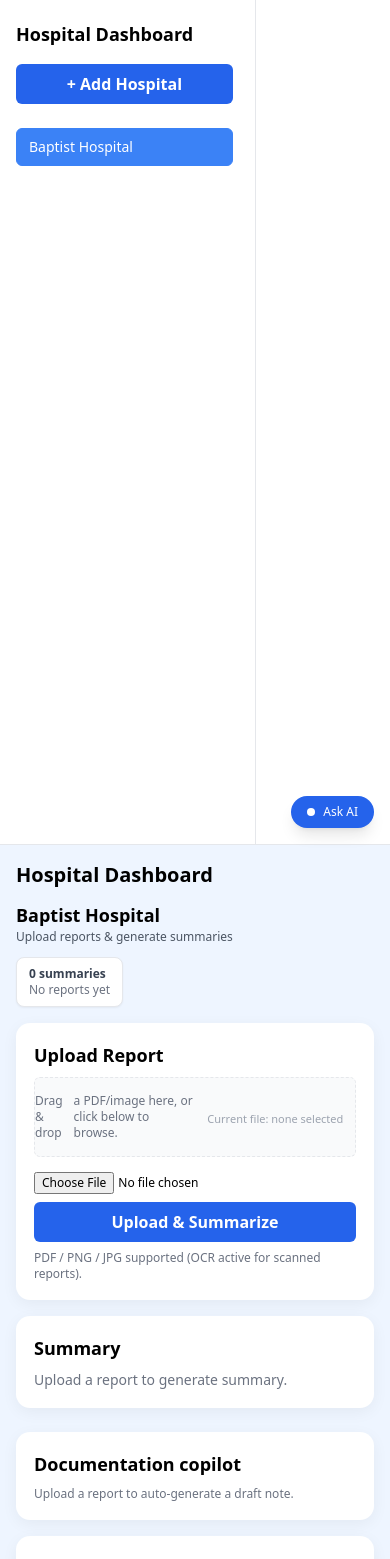
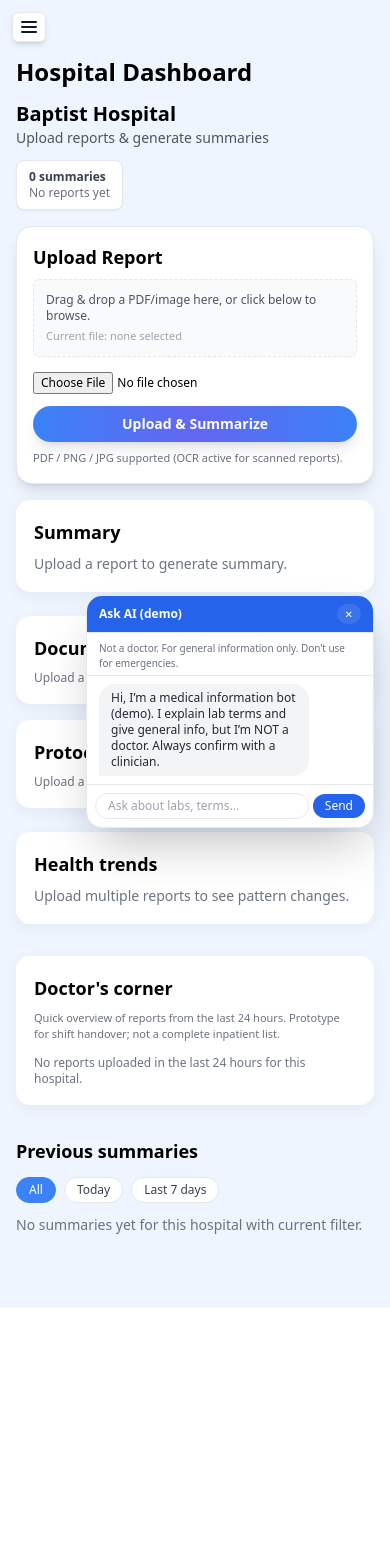
Before and after one commit to Aqib053/hospital-dashboard-app, a React (Vite) app in the folder frontend/: page / in a window 390 px wide. Shown: the top 1559 px of the page. After the commit the page ends 1307 px from the top, so only its background shows below. Built offline with nearby package versions, Linux system fonts and the light colour scheme.

Commit message:
Update hospital dashboard UI (hamburger + Ask AI + mobile fixes)

```diff
--- a/frontend/src/App.jsx
+++ b/frontend/src/App.jsx
@@ -11,7 +11,6 @@ import DoctorsCorner from "./components/DoctorsCorner";
 import AskAIWidget from "./components/AskAIWidget";
 import "./index.css";
 
-// ---------- METRIC EXTRACTION PATTERNS ----------
 const METRIC_PATTERNS = {
   HbA1c:
     /(HbA1c|HbA1C|Glyco[\s-]*Hemoglobin|Glycated[\s-]*Haemoglobin)[^\d]{0,40}(\d+(\.\d+)?)/i,
@@ -44,6 +43,9 @@ export default function App() {
   const [summaryHistory, setSummaryHistory] = useState({});
   const [historyFilter, setHistoryFilter] = useState("all");
 
+  // overlay sidebar (for ALL screen sizes)
+  const [sidebarOverlayOpen, setSidebarOverlayOpen] = useState(false);
+
   const uploadSectionRef = useRef(null);
 
   const scrollToUpload = () => {
@@ -57,19 +59,24 @@ export default function App() {
 
   const handleSelectHospital = (name) => {
     setSelectedHospital(name);
+    setSidebarOverlayOpen(false);
     scrollToUpload();
   };
 
   const addHospital = () => {
     const name = prompt("Enter hospital name");
     if (!name) return;
+
     if (hospitals.includes(name)) {
       setSelectedHospital(name);
+      setSidebarOverlayOpen(false);
       scrollToUpload();
       return;
     }
+
     setHospitals((prev) => [...prev, name]);
     setSelectedHospital(name);
+    setSidebarOverlayOpen(false);
     scrollToUpload();
   };
 
@@ -107,9 +114,8 @@ export default function App() {
   const todayKey = now.toISOString().slice(0, 10);
   const filteredSummaries = hospitalSummaries.filter((item) => {
     if (historyFilter === "all") return true;
-    if (historyFilter === "today") {
+    if (historyFilter === "today")
       return item.createdAt.slice(0, 10) === todayKey;
-    }
     if (historyFilter === "week") {
       const d = new Date(item.createdAt);
       const diffDays = (now - d) / (1000 * 60 * 60 * 24);
@@ -119,9 +125,32 @@ export default function App() {
   });
 
   return (
-    <div className="relative flex flex-col md:flex-row min-h-screen bg-[#eef5ff] overflow-x-hidden">
-      {/* LEFT SIDEBAR */}
-      <div className="w-full md:w-64 border-b md:border-b-0 md:border-r bg-white">
+    <div className="relative min-h-screen bg-[#eef5ff] overflow-x-hidden">
+      {/* HAMBURGER – always visible top-left */}
+      <button
+        onClick={() => setSidebarOverlayOpen(true)}
+        className="fixed top-3 left-3 z-40 p-2 rounded-md border bg-white shadow-md flex flex-col justify-center gap-[3px]"
+        aria-label="Select hospital"
+      >
+        <span className="w-4 h-0.5 bg-gray-900 rounded" />
+        <span className="w-4 h-0.5 bg-gray-900 rounded" />
+        <span className="w-4 h-0.5 bg-gray-900 rounded" />
+      </button>
+
+      {/* OVERLAY DRAWER – pops from LEFT on laptop + phone */}
+      {sidebarOverlayOpen && (
+        <div className="fixed inset-0 z-50 flex">
+          {/* Drawer */}
+          <div className="w-64 bg-white h-full shadow-xl pt-6 animate-[slideIn_0.2s_ease-out]">
+            <div className="px-4 pb-3 border-b flex items-center justify-between">
+              <h2 className="text-base font-semibold">Select hospital</h2>
+              <button
+                onClick={() => setSidebarOverlayOpen(false)}
+                className="text-sm text-gray-500"
+              >
+                ✕
+              </button>
+            </div>
             <HospitalList
               hospitals={hospitals}
               selected={selectedHospital}
@@ -130,16 +159,30 @@ export default function App() {
             />
           </div>
 
-      {/* MAIN CONTENT */}
-      <div className="flex-1 p-4 md:p-8 overflow-y-auto">
-        <h1 className="text-xl md:text-2xl font-bold">Hospital Dashboard</h1>
+          {/* Dark overlay */}
+          <div
+            className="flex-1 bg-black/40"
+            onClick={() => setSidebarOverlayOpen(false)}
+          />
+
+          <style>{`
+            @keyframes slideIn {
+              0% { transform: translateX(-100%); }
+              100% { transform: translateX(0); }
+            }
+          `}</style>
+        </div>
+      )}
+
+      {/* MAIN CONTENT (full width) */}
+      <div className="px-4 md:px-8 pt-14 pb-8 max-w-6xl mx-auto">
+        {/* Header always visible */}
+        <h1 className="text-2xl font-bold">Hospital Dashboard</h1>
 
         <div className="flex flex-col md:flex-row md:items-center md:justify-between mt-3 mb-4 gap-3">
           <div>
-            <h2 className="text-lg md:text-xl font-semibold">
-              {selectedHospital}
-            </h2>
-            <p className="text-xs md:text-sm text-gray-600">
+            <h2 className="text-xl font-semibold">{selectedHospital}</h2>
+            <p className="text-sm text-gray-600">
               Upload reports &amp; generate summaries
             </p>
           </div>
@@ -169,33 +212,27 @@ export default function App() {
           <SummaryCard summary={currentSummary} />
         </div>
 
-        {/* AI health insights */}
         <div className="mt-6">
           <InsightsPanel summary={currentSummary} />
         </div>
 
-        {/* Documentation + protocols */}
         <div className="mt-6 grid grid-cols-1 lg:grid-cols-2 gap-4 md:gap-6">
           <DocumentationCopilot summary={currentSummary} />
           <ProtocolHints summary={currentSummary} />
         </div>
 
-        {/* Lifestyle */}
         <div className="mt-6">
           <LifestylePanel summary={currentSummary} />
         </div>
 
-        {/* Trends */}
         <div className="mt-6">
           <TrendsPanel summaries={hospitalSummaries} />
         </div>
 
-        {/* Doctor's Corner */}
         <div className="mt-8">
           <DoctorsCorner summaries={hospitalSummaries} />
         </div>
 
-        {/* History */}
         <div className="mt-8 pb-10">
           <div className="flex flex-col md:flex-row md:items-center md:justify-between mb-3 gap-3">
             <h3 className="text-lg md:text-xl font-semibold">
@@ -264,7 +301,7 @@ export default function App() {
         </div>
       </div>
 
-      {/* Floating Ask AI */}
+      {/* Floating AI chat */}
       <AskAIWidget />
     </div>
   );
--- a/frontend/src/components/AskAIWidget.jsx
+++ b/frontend/src/components/AskAIWidget.jsx
@@ -3,12 +3,12 @@ import React, { useState } from "react";
 const API_BASE = "https://hospital-backend-iqva.onrender.com";
 
 export default function AskAIWidget() {
-  const [open, setOpen] = useState(false);
+  const [open, setOpen] = useState(true); // start open so you SEE it
   const [messages, setMessages] = useState([
     {
       role: "assistant",
       text:
-        "Hi, I’m a demo medical information assistant. I can explain lab terms and give general info, but I’m NOT a doctor. Always consult a clinician.",
+        "Hi, I’m a medical information bot (demo). I explain lab terms and give general info, but I’m NOT a doctor. Always confirm with a clinician.",
     },
   ]);
   const [input, setInput] = useState("");
@@ -18,7 +18,6 @@ export default function AskAIWidget() {
     const trimmed = input.trim();
     if (!trimmed || loading) return;
 
-    // add user message locally
     setMessages((prev) => [...prev, { role: "user", text: trimmed }]);
     setInput("");
     setLoading(true);
@@ -30,17 +29,16 @@ export default function AskAIWidget() {
         body: JSON.stringify({ message: trimmed }),
       });
 
-      let replyText =
+      let reply =
         "I had trouble reaching the AI service. Please try again later.";
       if (res.ok) {
         const data = await res.json();
-        if (data && data.reply) replyText = data.reply;
+        if (data && data.reply) reply = data.reply;
+      } else {
+        console.error("Chat HTTP error:", res.status);
       }
 
-      setMessages((prev) => [
-        ...prev,
-        { role: "assistant", text: replyText },
-      ]);
+      setMessages((prev) => [...prev, { role: "assistant", text: reply }]);
     } catch (err) {
       console.error("Chat error:", err);
       setMessages((prev) => [
@@ -48,7 +46,7 @@ export default function AskAIWidget() {
         {
           role: "assistant",
           text:
-            "There was a network error talking to the AI service. This is just a prototype; please try again later.",
+            "Network error talking to the AI backend. This is just a prototype; please try again later.",
         },
       ]);
     } finally {
@@ -58,7 +56,6 @@ export default function AskAIWidget() {
 
   return (
     <>
-      {/* Floating button */}
       {!open && (
         <button
           onClick={() => setOpen(true)}
@@ -69,7 +66,6 @@ export default function AskAIWidget() {
         </button>
       )}
 
-      {/* Chat panel */}
       {open && (
         <div className="fixed bottom-4 right-4 z-40 w-72 sm:w-80 max-h-[70vh] rounded-2xl shadow-2xl bg-white border flex flex-col overflow-hidden">
           <div className="px-3 py-2 border-b flex items-center justify-between bg-blue-600 text-white text-xs">
@@ -83,8 +79,7 @@ export default function AskAIWidget() {
           </div>
 
           <div className="px-3 pt-2 pb-1 text-[10px] text-gray-500 border-b">
-            Not a doctor. For general information only. Do not use for
-            emergencies.
+            Not a doctor. For general information only. Don’t use for emergencies.
           </div>
 
           <div className="flex-1 overflow-y-auto px-3 py-2 space-y-2 text-xs">
--- a/frontend/src/components/UploadCard.jsx
+++ b/frontend/src/components/UploadCard.jsx
@@ -1,6 +1,4 @@
 import React, { useState } from "react";
-
-const API_BASE = "https://hospital-backend-iqva.onrender.com";
 
 export default function UploadCard({ hospital, onNewSummary, setLoading }) {
   const [file, setFile] = useState(null);
@@ -8,42 +6,31 @@ export default function UploadCard({ hospital, onNewSummary, setLoading }) {
   const [currentFileName, setCurrentFileName] = useState("none selected");
 
   const upload = async () => {
-    console.log("UPLOAD button clicked");
-
     if (!file) {
       setError("Please choose a file first.");
       return;
     }
 
     setError(null);
-
-    if (typeof setLoading === "function") {
-      setLoading(true);
-      console.log("setLoading(true) called");
-    }
+    if (typeof setLoading === "function") setLoading(true);
 
     try {
       const form = new FormData();
       form.append("pdf", file);
       form.append("hospital_name", hospital);
 
-      console.log("Sending fetch to backend…");
-      const res = await fetch(`${API_BASE}/upload`, {
+      const res = await fetch("https://hospital-backend-iqva.onrender.com/upload", {
         method: "POST",
         body: form,
       });
 
-      console.log("Response received. Status:", res.status);
-
       if (!res.ok) {
         const text = await res.text();
         console.error("Server error:", res.status, text);
-        throw new Error(`Server error ${res.status}`);
+        throw new Error("Upload failed. Please try again.");
       }
 
       const data = await res.json();
-      console.log("Parsed JSON from backend:", data);
-
       if (typeof onNewSummary === "function") {
         onNewSummary(hospital, data);
       }
@@ -51,21 +38,18 @@ export default function UploadCard({ hospital, onNewSummary, setLoading }) {
       console.error("Upload failed:", err);
       setError(err.message || "Upload failed. Check backend.");
     } finally {
-      if (typeof setLoading === "function") {
-        setLoading(false);
-        console.log("setLoading(false) called");
-      }
+      if (typeof setLoading === "function") setLoading(false);
     }
   };
 
   return (
-    <div className="card">
+    <div className="p-4 sm:p-6 bg-white rounded-2xl shadow-lg border">
       <h3 className="text-lg font-semibold mb-2">Upload Report</h3>
 
-      <div className="border border-dashed rounded-md h-20 flex items-center justify-center text-xs text-gray-500 mb-3 bg-gray-50">
-        <span className="font-medium mr-1">Drag &amp; drop</span>a PDF/image here,
-        or click below to browse.
-        <div className="mt-1 w-full text-center text-[11px] text-gray-400">
+      <div className="border border-dashed rounded-md p-3 sm:p-4 text-xs text-gray-600 mb-3 bg-gray-50">
+        <span className="font-medium">Drag &amp; drop</span> a PDF/image here, or
+        click below to browse.
+        <div className="text-[11px] mt-1 text-gray-400">
           Current file: {currentFileName}
         </div>
       </div>
@@ -78,16 +62,41 @@ export default function UploadCard({ hospital, onNewSummary, setLoading }) {
           setFile(f || null);
           setCurrentFileName(f ? f.name : "none selected");
         }}
-        className="text-xs mb-2"
+        className="text-xs mb-3"
       />
 
-      <button onClick={upload} className="btn-primary w-full">
-        Upload &amp; Summarize
+      {/* SUPER OBVIOUS SHIMMER BUTTON */}
+      <button
+        onClick={upload}
+        className="relative w-full inline-flex items-center justify-center overflow-hidden rounded-full bg-gradient-to-r from-blue-500 via-indigo-500 to-blue-500 px-4 py-2 text-sm font-semibold text-white shadow-lg focus:outline-none focus:ring-2 focus:ring-blue-400"
+      >
+        <span
+          className="absolute inset-0 pointer-events-none"
+          style={{
+            background:
+              "linear-gradient(120deg, rgba(255,255,255,0) 0%, rgba(255,255,255,0.95) 40%, rgba(255,255,255,0) 80%)",
+            transform: "translateX(-120%)",
+            animation: "shimmer-sweep 1.4s infinite",
+            mixBlendMode: "screen",
+          }}
+        />
+        <span className="relative">Upload &amp; Summarize</span>
+
+        <style>{`
+          @keyframes shimmer-sweep {
+            0% { transform: translateX(-120%); }
+            100% { transform: translateX(120%); }
+          }
+        `}</style>
       </button>
 
-      {error && <p className="text-xs text-red-600 mt-2">{error}</p>}
+      {error && (
+        <p className="text-xs text-red-600 mt-2">
+          {error}
+        </p>
+      )}
 
-      <p className="text-xs text-gray-500 mt-2">
+      <p className="text-[11px] text-gray-500 mt-2">
         PDF / PNG / JPG supported (OCR active for scanned reports).
       </p>
     </div>
```
Lines whose indentation alone changed are shown as unchanged.
